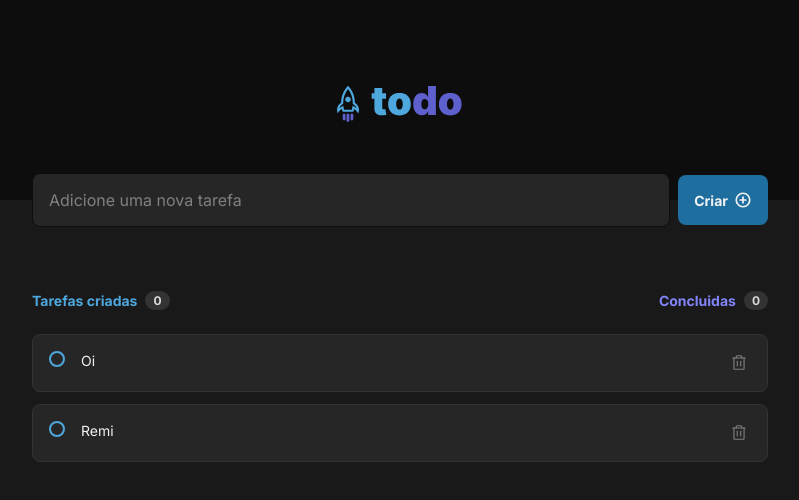
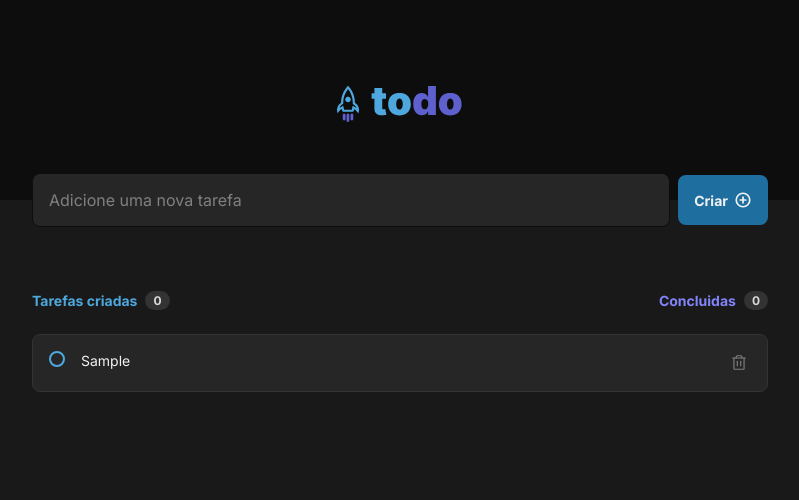
Before and after one commit to EllenBessa/todo-list, a React (Vite) app: page / in a window 1280 px wide. Both pictures are taken after typing "Sample" into the empty fields and a click on the button "Criar". Shown: the top 500 px of the page, without its empty margins (240-1039 px from the left). Built offline with nearby package versions, Linux system fonts and the light colour scheme.

Commit message:
feat: :sparkles: Listagem dinâmica de tasks

```diff
--- a/src/App.jsx
+++ b/src/App.jsx
@@ -36,8 +36,9 @@ export function App() {
             <EmptyListFeedback />
           ) : (
             <section className={styles.tasksList}>
-              <TaskCard text="Oi" />
-              <TaskCard text="Remi" />
+              {tasks.map((task) => (
+                <TaskCard key={task.id} text={task.title} />
+              ))}
             </section>
           )}
         </main>
```
